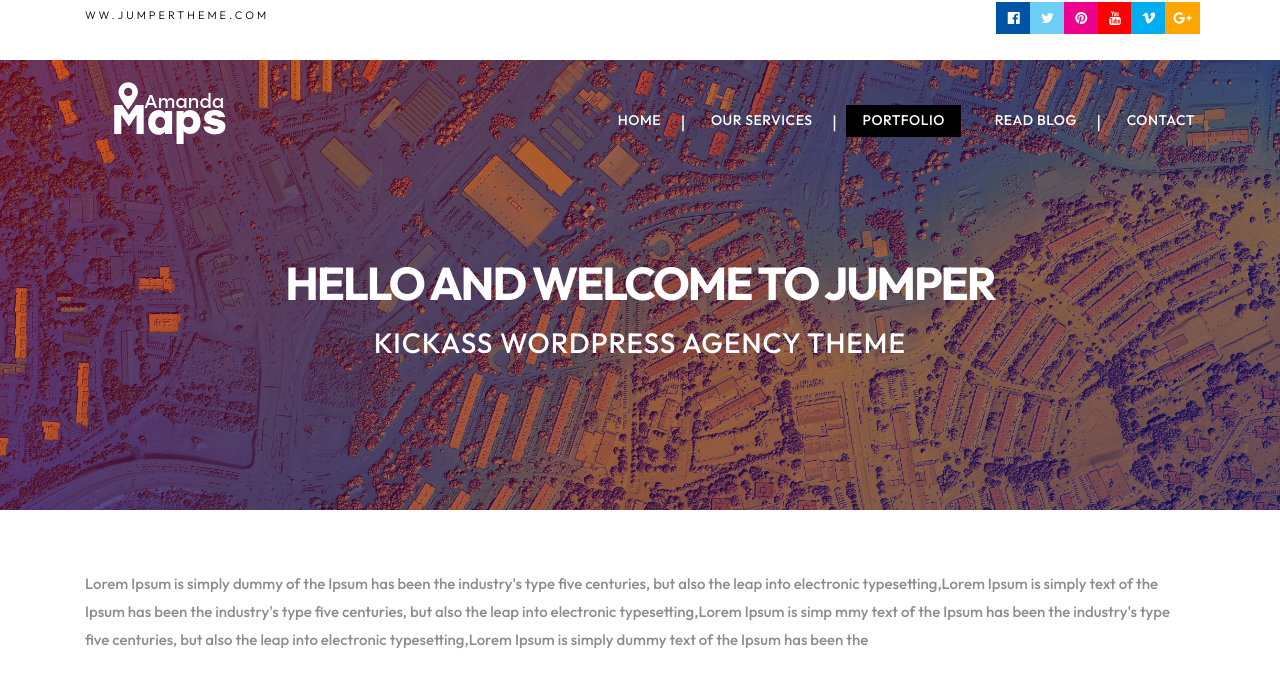
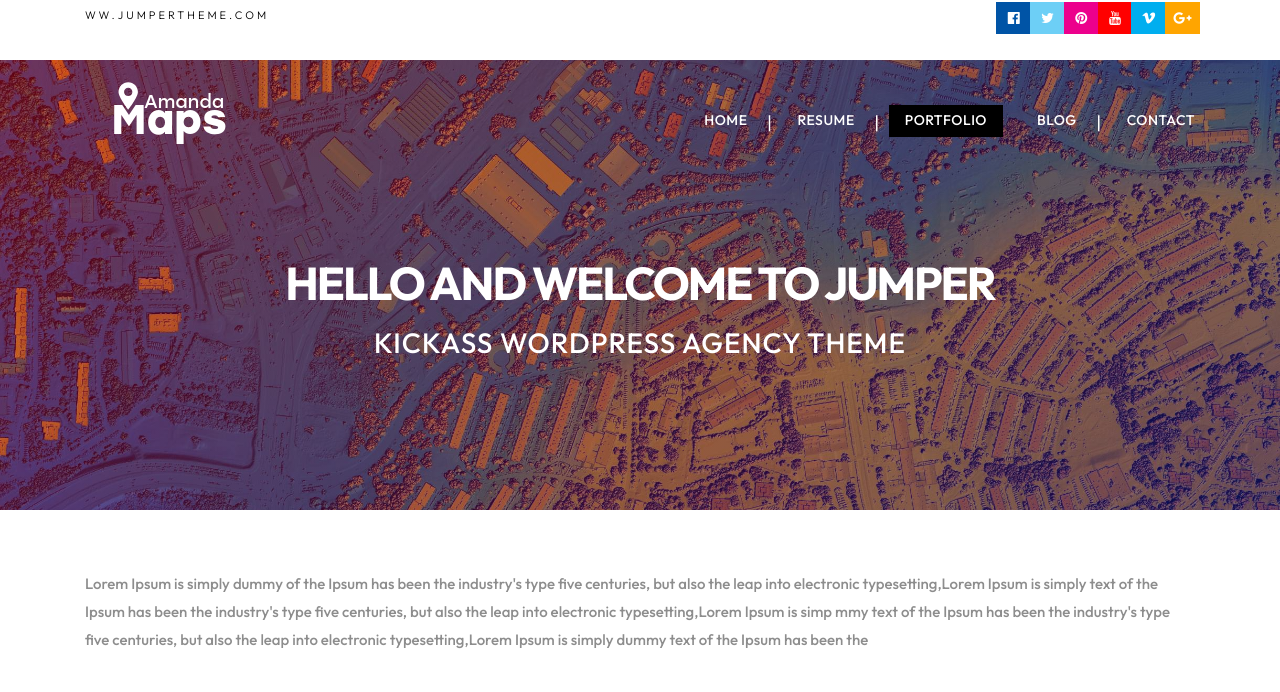
Before and after one commit to amandamaps/amandamaps.github.io, a plain HTML site: page portfolio.html in a window 1280 px wide. Shown: the top 692 px of the page. Drawn offline with nearby package versions, Linux system fonts and the light colour scheme; some packages are replaced by stand-ins of ours; a script that the page names is missing.

Commit message:
Update portfolio.html

```diff
--- a/portfolio.html
+++ b/portfolio.html
@@ -51,14 +51,14 @@
               <a class="nav-link" href="index.html">Home</a>
             </li>
             <li class="nav-item">
-              <a class="nav-link" href="services.html">our services</a>
+              <a class="nav-link" href="services.html">Resume</a>
             </li>
             <li class="nav-item active">
               <a class="nav-link" href="portfolio.html">portfolio</a>
               <span class="sr-only">(current)</span>
             </li>
             <li class="nav-item">
-              <a class="nav-link" href="blog.html">read blog</a>
+              <a class="nav-link" href="blog.html">Blog</a>
             </li>
             <li class="nav-item">
               <a class="nav-link" href="contact.html">Contact
```
